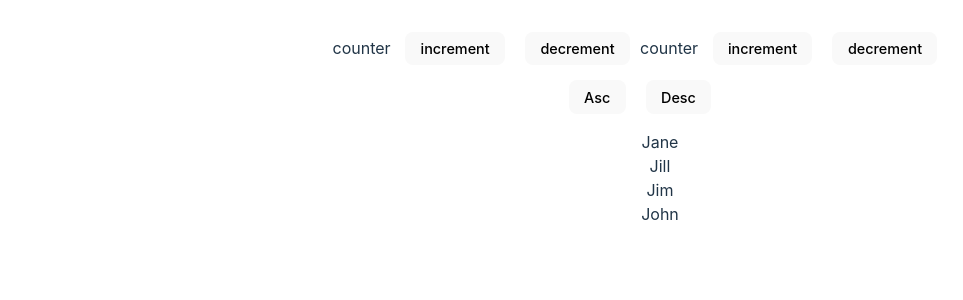
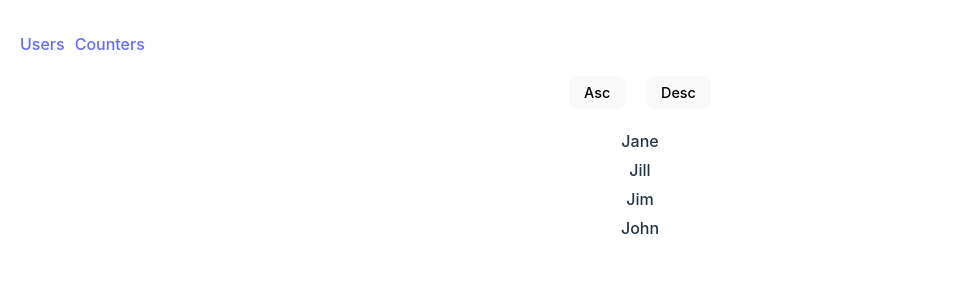
Before and after one commit to Almaz2607/redux-easy-part1, a React (Vite) app: page /users in a window 1280 px wide. Shown: the top 300 px of the page, without its empty margins (0-963 px from the left). Built offline with nearby package versions, Linux system fonts and the light colour scheme; data requests are answered from the project's data file.

Commit message:
practice with Thunk & integration with react router

```diff
--- a/package.json
+++ b/package.json
@@ -18,6 +18,7 @@
         "react": "^18.3.1",
         "react-dom": "^18.3.1",
         "react-redux": "^9.1.2",
+        "react-router-dom": "^7.0.1",
         "zod": "^3.23.8"
     },
     "devDependencies": {
--- a/src/index.css
+++ b/src/index.css
@@ -1,11 +1,11 @@
 :root {
     font-family: Inter, system-ui, Avenir, Helvetica, Arial, sans-serif;
     line-height: 1.5;
-    font-weight: 400;
+    font-weight: 500;
 
     color-scheme: light dark;
-    color: rgba(255, 255, 255, 0.87);
-    background-color: #363636;
+    color: rgba(27, 27, 27, 1);
+    background-color: #f1f1f1;
 
     font-synthesis: none;
     text-rendering: optimizeLegibility;
@@ -13,24 +13,51 @@
     -moz-osx-font-smoothing: grayscale;
 }
 
+body {
+    margin: 0;
+    display: flex;
+    width: 100vw;
+    min-height: 100vh;
+}
+
+#root {
+    width: 100%;
+    margin: 0 auto;
+    text-align: center;
+}
+
+.app-wrapper {
+    padding: 2rem 0;
+}
+
+.app-pages {
+    text-align: left;
+    padding-left: 20px;
+    margin-bottom: 20px;
+}
+
+.users {
+    justify-content: center;
+    margin-top: 15px;
+}
+
 a {
     font-weight: 500;
     color: #646cff;
     text-decoration: inherit;
+    margin-right: 10px;
 }
 a:hover {
     color: #535bf2;
 }
 
-body {
-    margin: 0;
-    display: flex;
-    min-width: 320px;
-    min-height: 100vh;
-}
-
 ul {
     list-style: none;
+    margin-top: 20px;
+    padding: 0;
+}
+ul > li {
+    margin-bottom: 5px;
 }
 span:hover {
     text-decoration: underline;
@@ -49,21 +76,25 @@ button {
     font-size: 0.9em;
     font-weight: 500;
     font-family: inherit;
-    background-color: #1a1a1a;
+    background-color: #646cff;
     cursor: pointer;
     transition: border-color 0.25s;
     margin: 0px 10px;
 }
 button:hover {
-    border-color: #646cff;
+    background-color: #535bf2;
 }
 button:focus,
 button:focus-visible {
     outline: 4px auto -webkit-focus-ring-color;
 }
 
-.wrapper {
-    margin-top: 15px;
+.delete-button {
+    background-color: rgb(244, 79, 79);
+}
+
+.delete-button:hover {
+    background-color: rgb(229, 25, 25);
 }
 
 @media (prefers-color-scheme: light) {
--- a/src/main.tsx
+++ b/src/main.tsx
@@ -1,17 +1,15 @@
 import { StrictMode } from 'react';
 import { createRoot } from 'react-dom/client';
 import './index.css';
-import App from './App.tsx';
 import { Provider } from 'react-redux';
 import { store } from './store.ts';
-import { fetchUsers } from './modules/users/model/fetch-users.ts';
-
-store.dispatch(fetchUsers());
+import { RouterProvider } from 'react-router-dom';
+import { router } from './router.tsx';
 
 createRoot(document.getElementById('root')!).render(
     <StrictMode>
         <Provider store={store}>
-            <App />
+            <RouterProvider router={router} />
         </Provider>
     </StrictMode>,
 );
--- /dev/null
+++ b/src/modules/users/model/delete-user.ts
@@ -0,0 +1,18 @@
+import { AppThunk } from '../../../store';
+import { UserId, usersSlice } from '../users.slice';
+import { fetchUsers } from './fetch-users';
+
+export const deleteUser =
+    (userId: UserId): AppThunk<Promise<void>> =>
+    async (dispatch, _, { api, router }) => {
+        dispatch(usersSlice.actions.deleteUserPending());
+
+        try {
+            await api.deleteUser(userId);
+            await router.navigate('/users');
+            await dispatch(fetchUsers({ refetch: true }));
+            dispatch(usersSlice.actions.deleteUserSuccess({ userId }));
+        } catch (e) {
+            dispatch(usersSlice.actions.deleteUserFailed());
+        }
+    };
--- /dev/null
+++ b/src/modules/users/model/fetch-user.ts
@@ -0,0 +1,23 @@
+import { AppThunk } from '../../../store';
+import { UserId, usersSlice } from '../users.slice';
+
+export const fetchUser =
+    (userId: UserId): AppThunk =>
+    (dispatch, getState, { api }) => {
+        const isPending =
+            usersSlice.selectors.selectIsFetchUserPending(getState());
+
+        if (!isPending) {
+            return;
+        }
+
+        dispatch(usersSlice.actions.fetchUserPending());
+
+        api.getUser(userId)
+            .then(user => {
+                dispatch(usersSlice.actions.fetchUserSuccess({ user }));
+            })
+            .catch(() => {
+                dispatch(usersSlice.actions.fetchUserFailed());
+            });
+    };
--- a/src/modules/users/model/fetch-users.ts
+++ b/src/modules/users/model/fetch-users.ts
@@ -2,17 +2,18 @@ import { AppThunk } from '../../../store';
 import { usersSlice } from '../users.slice';
 
 export const fetchUsers =
-    (): AppThunk =>
-    (dispatch, getState, { api }) => {
+    ({ refetch }: { refetch?: boolean } = {}): AppThunk<Promise<void>> =>
+    async (dispatch, getState, { api }) => {
         const isIdle = usersSlice.selectors.selectIsFetchUsersIdle(getState());
 
-        if (!isIdle) {
+        if (!isIdle && !refetch) {
             return;
         }
 
         dispatch(usersSlice.actions.fetchUsersPending());
 
-        api.getUsers()
+        return api
+            .getUsers()
             .then(users => {
                 dispatch(usersSlice.actions.fetchUsersSuccess({ users }));
             })
--- /dev/null
+++ b/src/modules/users/user-info.tsx
@@ -0,0 +1,48 @@
+import { useNavigate, useParams } from 'react-router-dom';
+import { useAppDispatch, useAppSelector } from '../../store';
+import { UserId, usersSlice } from './users.slice';
+import { deleteUser } from './model/delete-user';
+
+export function UserInfo() {
+    const dispatch = useAppDispatch();
+    const navigate = useNavigate();
+    const { id = '' } = useParams<{ id: UserId }>();
+    const isPending = useAppSelector(
+        usersSlice.selectors.selectIsFetchUserPending,
+    );
+    const isDeletePending = useAppSelector(
+        usersSlice.selectors.selectIsDeleteUserPending,
+    );
+    const user = useAppSelector(state =>
+        usersSlice.selectors.selectUserById(state, id),
+    );
+
+    const handleBackButtonClick = () => {
+        navigate('..', { relative: 'path' });
+    };
+
+    const handlDeleteButtonClick = () => {
+        dispatch(deleteUser(id)).then(() =>
+            navigate('..', { relative: 'path' }),
+        );
+    };
+
+    if (isPending || !user) {
+        return <div>Loading...</div>;
+    }
+
+    return (
+        <div>
+            <button onClick={handleBackButtonClick}>Back</button>
+            <h2 className="text-3xl">{user.name}</h2>
+            <p className="text-xl">{user.description}</p>
+            <button
+                className="delete-button"
+                onClick={handlDeleteButtonClick}
+                disabled={isDeletePending}
+            >
+                Delete
+            </button>
+        </div>
+    );
+}
--- a/src/modules/users/users-list.tsx
+++ b/src/modules/users/users-list.tsx
@@ -1,27 +1,17 @@
-import { memo, useEffect, useState } from 'react';
-import { useAppDispatch, useAppSelector, useAppStore } from '../../store';
+import { memo, useState } from 'react';
+import { useAppSelector } from '../../store';
 import { UserId, usersSlice } from './users.slice';
-import { fetchUsers } from './model/fetch-users';
+import { useNavigate } from 'react-router-dom';
 
 export function UsersList() {
     const [sortType, setSortType] = useState<'asc' | 'desc'>('asc');
-    const dispatch = useAppDispatch();
-    const appStore = useAppStore();
 
     const isPending = useAppSelector(
         usersSlice.selectors.selectIsFetchUsersPending,
     );
 
-    useEffect(() => {
-        dispatch(fetchUsers());
-    }, [dispatch, appStore]);
-
     const sortedUsers = useAppSelector(state =>
         usersSlice.selectors.selectSortedUsers(state, sortType),
-    );
-
-    const selectedUserId = useAppSelector(
-        usersSlice.selectors.selectSelectedUserId,
     );
 
     if (isPending) {
@@ -29,14 +19,11 @@ export function UsersList() {
     }
 
     return (
-        <div className="wrapper">
-            {!selectedUserId ? (
+        <div className="users">
             <div>
                 <div>
                     <button onClick={() => setSortType('asc')}>Asc</button>
-                        <button onClick={() => setSortType('desc')}>
-                            Desc
-                        </button>
+                    <button onClick={() => setSortType('desc')}>Desc</button>
                 </div>
                 <ul>
                     {sortedUsers.map(user => (
@@ -44,9 +31,6 @@ export function UsersList() {
                     ))}
                 </ul>
             </div>
-            ) : (
-                <SelectedUser userId={selectedUserId} />
-            )}
         </div>
     );
 }
@@ -56,12 +40,16 @@ const UserListItem = memo(function UserListItem({
 }: {
     userId: UserId;
 }) {
+    const navigate = useNavigate();
     const user = useAppSelector(state => state.users.entities[userId]);
-    const dispatch = useAppDispatch();
 
     const handleUserClick = () => {
-        dispatch(usersSlice.actions.selected({ userId }));
+        navigate(userId, { relative: 'path' });
     };
+
+    if (!user) {
+        return null;
+    }
 
     return (
         <li key={user.id} className="py-2" onClick={handleUserClick}>
@@ -69,20 +57,3 @@ const UserListItem = memo(function UserListItem({
         </li>
     );
 });
-
-function SelectedUser({ userId }: { userId: UserId }) {
-    const user = useAppSelector(state => state.users.entities[userId]);
-    const dispatch = useAppDispatch();
-
-    const handleBackButtonClick = () => {
-        dispatch(usersSlice.actions.selectRemove());
-    };
-
-    return (
-        <div>
-            <button onClick={handleBackButtonClick}>Back</button>
-            <h2 className="text-3xl">{user.name}</h2>
-            <p className="text-xl">{user.description}</p>
-        </div>
-    );
-}
--- a/src/modules/users/users.slice.ts
+++ b/src/modules/users/users.slice.ts
@@ -9,10 +9,11 @@ export type User = {
 };
 
 type UsersState = {
-    entities: Record<UserId, User>;
+    entities: Record<UserId, User | undefined>;
     ids: UserId[];
-    selectedUserId: UserId | undefined;
     fetchUsersStatus: 'idle' | 'pending' | 'success' | 'failed';
+    fetchUserStatus: 'idle' | 'pending' | 'success' | 'failed';
+    deleteUserStatus: 'idle' | 'pending' | 'success' | 'failed';
 };
 
 export const initialUsersList: User[] = Array.from(
@@ -27,15 +28,16 @@ export const initialUsersList: User[] = Array.from(
 const initialUsersState: UsersState = {
     entities: {},
     ids: [],
-    selectedUserId: undefined,
     fetchUsersStatus: 'idle',
+    fetchUserStatus: 'idle',
+    deleteUserStatus: 'idle',
 };
 
 export const usersSlice = createSlice({
     name: 'users',
     initialState: initialUsersState,
     selectors: {
-        selectSelectedUserId: state => state.selectedUserId,
+        selectUserById: (state, userId: UserId) => state.entities[userId],
         selectSortedUsers: createSelector(
             (state: UsersState) => state.ids,
             (state: UsersState) => state.entities,
@@ -43,6 +45,7 @@ export const usersSlice = createSlice({
             (ids, entities, sort) =>
                 ids
                     .map(id => entities[id])
+                    .filter((user): user is User => !!user)
                     .sort((a, b) => {
                         if (sort === 'asc') {
                             return a.name.localeCompare(b.name);
@@ -54,15 +57,11 @@ export const usersSlice = createSlice({
         selectIsFetchUsersPending: state =>
             state.fetchUsersStatus === 'pending',
         selectIsFetchUsersIdle: state => state.fetchUsersStatus === 'idle',
+        selectIsFetchUserPending: state => state.fetchUserStatus === 'pending',
+        selectIsDeleteUserPending: state =>
+            state.deleteUserStatus === 'pending',
     },
     reducers: {
-        selected: (state, action: PayloadAction<{ userId: UserId }>) => {
-            state.selectedUserId = action.payload.userId;
-        },
-        selectRemove: state => {
-            state.selectedUserId = undefined;
-        },
-
         fetchUsersPending: state => {
             state.fetchUsersStatus = 'pending';
         },
@@ -87,5 +86,37 @@ export const usersSlice = createSlice({
         fetchUsersFailed: state => {
             state.fetchUsersStatus = 'failed';
         },
+        fetchUserPending: state => {
+            state.fetchUserStatus = 'pending';
+        },
+
+        fetchUserSuccess: (state, action: PayloadAction<{ user: User }>) => {
+            const { user } = action.payload;
+
+            state.fetchUserStatus = 'success';
+            state.entities[user.id] = user;
+        },
+
+        fetchUserFailed: state => {
+            state.fetchUserStatus = 'failed';
+        },
+
+        deleteUserPending: state => {
+            state.deleteUserStatus = 'pending';
+        },
+
+        deleteUserSuccess: (
+            state,
+            action: PayloadAction<{ userId: UserId }>,
+        ) => {
+            state.deleteUserStatus = 'success';
+
+            delete state.entities[action.payload.userId];
+            state.ids = state.ids.filter(id => id !== action.payload.userId);
+        },
+
+        deleteUserFailed: state => {
+            state.deleteUserStatus = 'failed';
+        },
     },
 });
--- /dev/null
+++ b/src/router.tsx
@@ -0,0 +1,59 @@
+import { createBrowserRouter, Link, Outlet, redirect } from 'react-router-dom';
+import { UsersList } from './modules/users/users-list';
+import { Counters } from './modules/counters/counters';
+import { UserInfo } from './modules/users/user-info';
+import { store } from './store';
+import { fetchUsers } from './modules/users/model/fetch-users';
+import { fetchUser } from './modules/users/model/fetch-user';
+
+const loadStore = () =>
+    new Promise(resolve => {
+        setTimeout(() => {
+            resolve(store);
+        }, 0);
+    });
+
+export const router = createBrowserRouter([
+    {
+        path: '/',
+        element: (
+            <div className="app-wrapper">
+                <header className="app-pages">
+                    <Link to="users">Users</Link>
+                    <Link to="counters">Counters</Link>
+                </header>
+                <Outlet />
+            </div>
+        ),
+        children: [
+            {
+                index: true,
+                loader: () => redirect('/users'),
+            },
+            {
+                path: 'users',
+                element: <UsersList />,
+                loader: () => {
+                    loadStore().then(() => {
+                        store.dispatch(fetchUsers());
+                    });
+                    return null;
+                },
+            },
+            {
+                path: 'users/:id',
+                element: <UserInfo />,
+                loader: ({ params }) => {
+                    loadStore().then(() => {
+                        store.dispatch(fetchUser(params.id ?? ''));
+                    });
+                    return null;
+                },
+            },
+            {
+                path: 'counters',
+                element: <Counters />,
+            },
+        ],
+    },
+]);
--- a/src/store.ts
+++ b/src/store.ts
@@ -7,11 +7,7 @@ import {
 import { useDispatch, useSelector, useStore } from 'react-redux';
 import { usersSlice } from './modules/users/users.slice';
 import { countersReducer } from './modules/counters/counters.slice';
-import { api } from './shared/api';
-
-const extraArgument = {
-    api,
-};
+import { extraArgument } from './extra-argument';
 
 export const store = configureStore({
     reducer: {
```
Also changed, not shown: src/extra-argument.ts (added, +7 -0 lines), 1 other file (tests, documents, lock files or other folders). Lines whose indentation alone changed are shown as unchanged.
